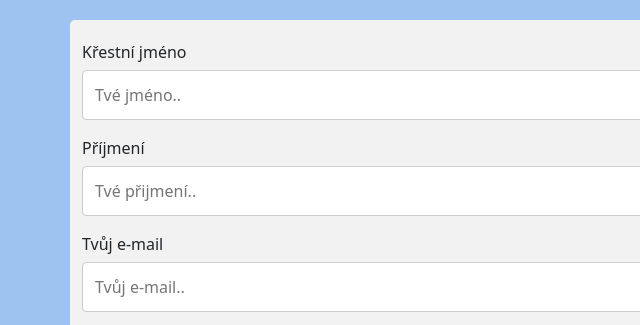
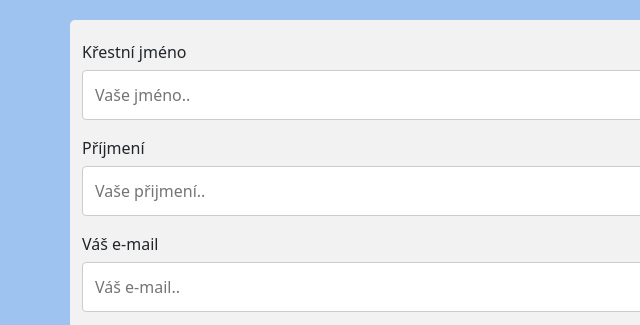
Before and after one commit to Cyberft3/codesea, a plain HTML site: page contact.html in a window 1280 px wide. Shown: the part 213-538 px from the top of the page, 0-640 px from the left. Drawn offline with nearby package versions, Linux system fonts and the light colour scheme.

```diff
--- a/contact.html
+++ b/contact.html
@@ -48,13 +48,13 @@
 <div class="container mt-5 mb-5">
   <form action="/action_page.php">
     <label for="fname">Křestní jméno</label>
-    <input type="text" id="fname" name="firstname" placeholder="Tvé jméno..">
+    <input type="text" id="fname" name="firstname" placeholder="Vaše jméno..">
 
     <label for="lname">Příjmení</label>
-    <input type="text" id="lname" name="lastname" placeholder="Tvé přijmení..">
+    <input type="text" id="lname" name="lastname" placeholder="Vaše přijmení..">
 
-    <label for="E-mail">Tvůj e-mail</label>
-    <input type="text" id="email" name="e-mail" placeholder="Tvůj e-mail..">
+    <label for="E-mail">Váš e-mail</label>
+    <input type="text" id="email" name="e-mail" placeholder="Váš e-mail..">
 
     <label for="subject">Subject</label>
     <textarea id="subject" name="subject" placeholder="Write something.." style="height:200px"></textarea>
@@ -86,7 +86,7 @@
           <div class="col-xs-6 col-md-3 mt-3 mb-5">
             <h6>Naše socialní sítě</h6>
             <ul class="footer-links">
-              <li><a href="https://www.instagram.com/">instagram</a></li>
+              <li><a href="https://www.instagram.com/for_future_cz/">instagram</a></li>
               <li><a href="https://twitter.com/?lang=cs">twitter</a></li>
               <li><a href="https://www.facebook.com/campaign/landing.php?campaign_id=11601506093&extra_1=s%7Cc%7C479241139801%7Ce%7Cfacebook%20%27%7C&placement=&creative=479241139801&keyword=facebook%20%27&partner_id=googlesem&extra_2=campaignid%3D11601506093%26adgroupid%3D113925584380%26matctype%3De%26network%3Dg%26source%3Dnotmobile%26search_or_content%3Ds%26device%3Dc%26devicemodel%3D%26adposition%3D%26target%3D%26targetid%3Dkwd-360705453827%26loc_physical_ms%3D9062892%26loc_interest_ms%3D%26feeditemid%3D%26param1%3D%26param2%3D&gclid=EAIaIQobChMIxsjJ9szi8QIViOR3Ch0p6w-AEAAYASAAEgL4efD_BwE">facebook</a></li>
             </ul>
```
